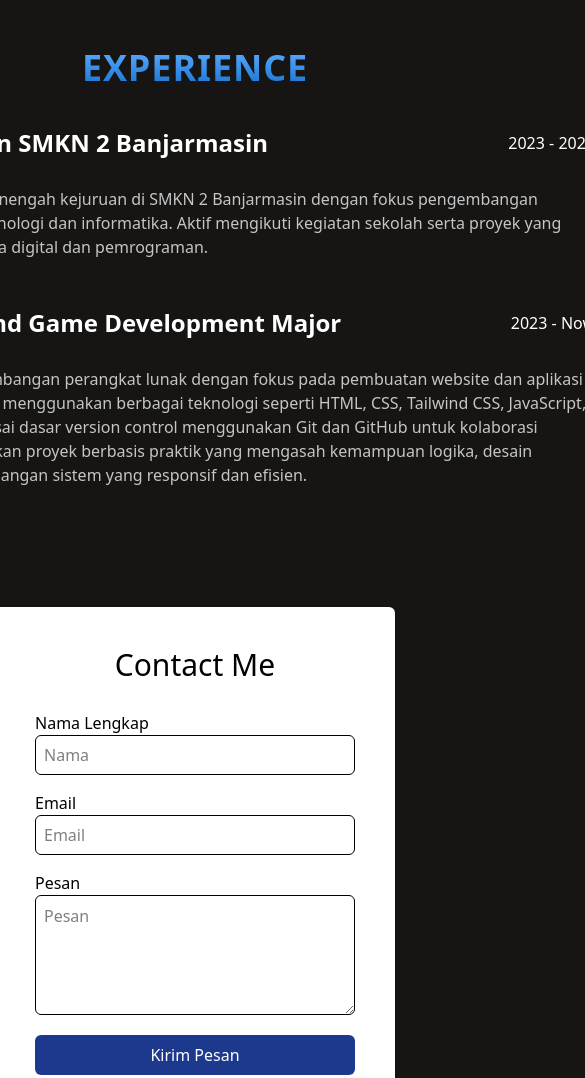
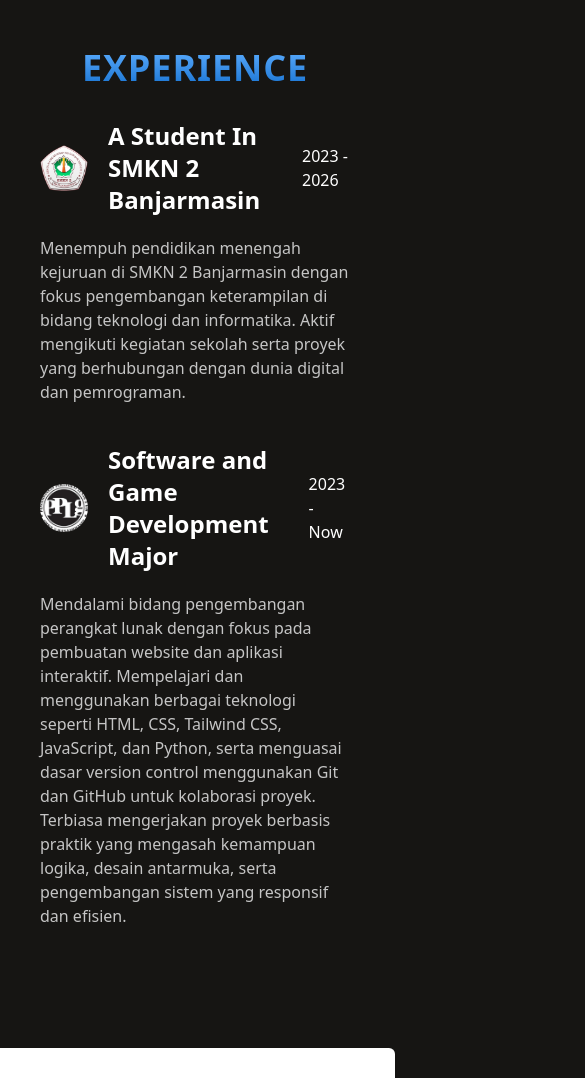
Before and after one commit to KarserianD/Website-Portofolio-2, a website: page index.html in a window 390 px wide. Shown: the part 2280-3358 px from the top of the page, 585 px wide, since content can reach past the window. Drawn offline with Linux system fonts and the light colour scheme.

Commit message:
proses responsive

```diff
--- a/index.html
+++ b/index.html
@@ -38,7 +38,7 @@
             <p class="tracking-wide">Eager to explore new technologies beyond Python to expand my skills.</p>
             <p class="tracking-wide">Continuously learning and growing to become a versatile developer.</p>
         </div>
-        <a href="#project" class="hover:bg-blue-600 hover:text-[#ffff] duration-200 easy-in color-[#161513] bg-[#ffff] py-4 px-6 rounded-4xl font-bold font-[Poppins] tracking-wide">Get In Touch</a>
+        <a href="#project" class="hover:bg-blue-600 hover:text-[#ffff] duration-200 ease-in color-[#161513] bg-[#ffff] py-4 px-6 rounded-4xl font-bold font-[Poppins] tracking-wide">Get In Touch</a>
     </div>
     <div class="flex justify-center items-center flex-col gap-10" id="exp">
         <h4 class="text-2xl font-semibold text-white tracking-widest mt-30">EXPERIENCE WITH</h4>
@@ -109,8 +109,8 @@
 
     <div class=" flex justify-center items-center flex-col" id="experience">
         <h4 class="text-4xl font-extrabold tracking-wide bg-gradient-to-b from-[#5BADFF] to-[#1373D1] bg-clip-text text-transparent mt-28">EXPERIENCE</h4>
-        <div class="text-white mt-8 flex flex-col justify-center items-center w-200">
-            <div class="flex items-center justify-between w-200">
+        <div class="text-white mt-8 flex flex-col justify-center items-center w-full px-10 sm:px-30 md:px-60 lg:px-90">
+            <div class="flex items-center justify-between w-full">
                 <div class="flex justify-center items-center gap-5">
                     <img src="assets/logo/SMK2.png" alt="SMKN 2 Banjarmasin" class="w-12">
                     <h4 class="text-2xl font-bold">A Student In SMKN 2 Banjarmasin</h4>
@@ -121,7 +121,7 @@
             </div>
             <p class="mt-5 text-[#C5C5C5]">Menempuh pendidikan menengah kejuruan di SMKN 2 Banjarmasin dengan fokus pengembangan keterampilan di bidang teknologi dan informatika. Aktif mengikuti kegiatan sekolah serta proyek yang berhubungan dengan dunia digital dan pemrograman.</p>
 
-            <div class="flex items-center justify-between w-200 mt-10">
+            <div class="flex items-center justify-between w-full mt-10">
                 <div class="flex justify-center items-center gap-5">
                     <img src="assets/logo/pplg.png" alt="PPLG" class="w-12 rounded-3xl">
                     <h4 class="text-2xl font-bold">Software and Game Development Major</h4>
@@ -153,7 +153,7 @@ Terbiasa mengerjakan proyek berbasis praktik yang mengasah kemampuan logika, des
 
     <div class="bg-[#191919] text-white flex justify-center items-center flex-col mt-20" id="contact">
         <div class="flex justify-center items-center flex-col py-14">
-            <div class="flex flex-col justify-center w-200">
+            <div class="flex flex-col justify-center w-full px-60">
                 <h4 class="text-2xl font-bold">Muhammad Riyandi</h4>
                 <p class="text-[#C5C5C5] mt-8">I have practical experience as a Junior Python Developer, focusing on clean and efficient code.<br>
                     I continue to grow my expertise in software engineering to build reliable applications.<br>
```
Also changed, not shown: src/output.css.
